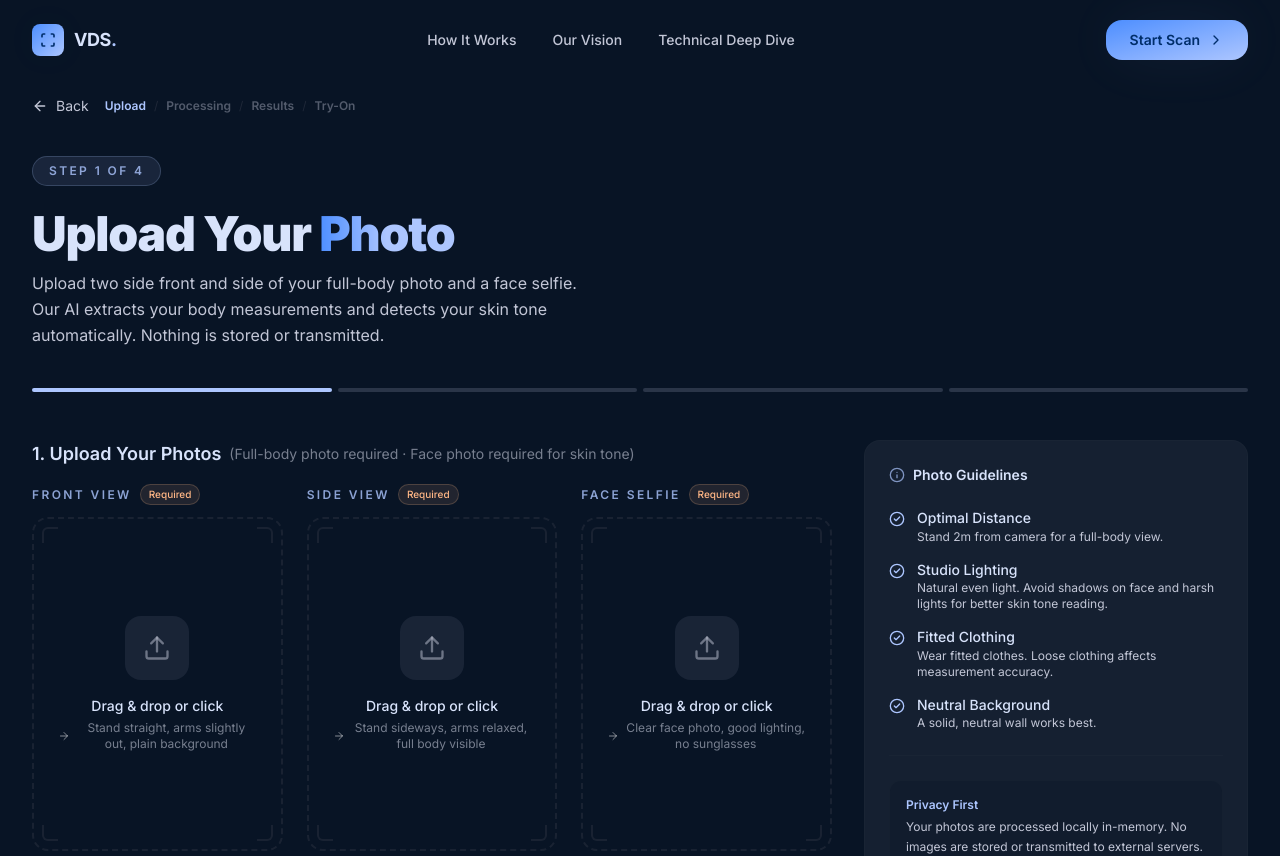
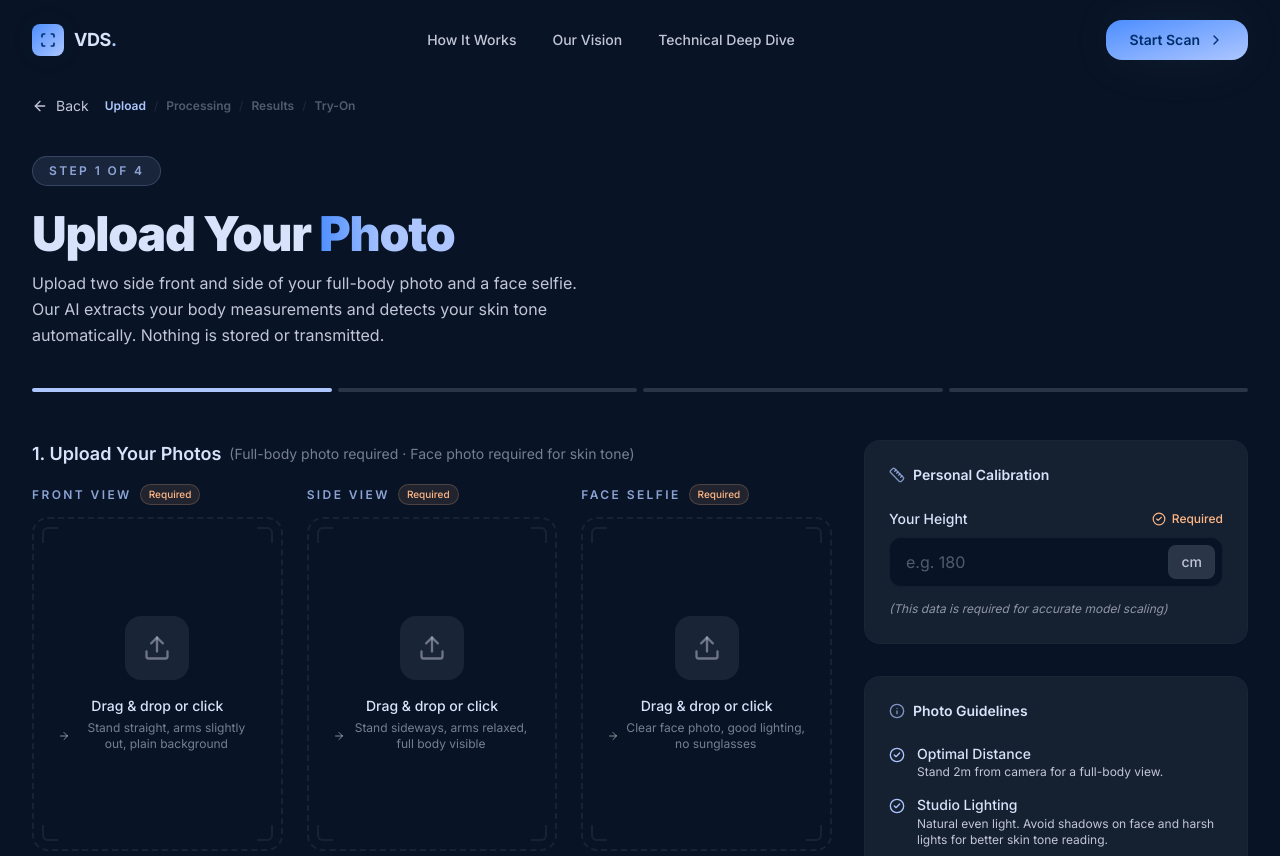
Before and after one commit to AMMMMMMAR/vds-frontend, a React (Vite) app: page /upload in a window 1280 px wide. Shown: the top 856 px of the page. Built offline with nearby package versions, Linux system fonts and the light colour scheme.

Commit message:
adding the height field to the uploading page and make the defult height when scan all to be 175 cm

```diff
--- a/src/components/upload/DropZone.jsx
+++ b/src/components/upload/DropZone.jsx
@@ -157,7 +157,7 @@ function UploadSlot({ slot, image, onUpload, onRemove, onDefault }) {
 }
 
 export default function DropZone({ onProceed }) {
-  const { uploadedImages, updateImage } = usePageFlow();
+  const { uploadedImages, updateImage, userHeight, setUserHeight } = usePageFlow();
 
   const handleUpload = (slot, file) => updateImage(slot, file);
   const handleRemove = (slot) => updateImage(slot, null);
@@ -189,7 +189,7 @@ export default function DropZone({ onProceed }) {
 
   const frontUploaded = !!uploadedImages.front;
   const sideUploaded = !!uploadedImages.side;
-  const canProceed = frontUploaded && sideUploaded;
+  const canProceed = frontUploaded && sideUploaded && userHeight.trim() !== '';
 
   return (
     <div className="flex flex-col gap-8">
@@ -238,7 +238,10 @@ export default function DropZone({ onProceed }) {
           </div>
           <div className="flex flex-col items-center text-center shrink-0">
             <button
-               onClick={() => SLOTS.forEach(slot => handleDefault(slot.id))}
+               onClick={() => {
+                 SLOTS.forEach(slot => handleDefault(slot.id));
+                 setUserHeight('175');
+               }}
                className="px-6 py-3 bg-surface-highest hover:bg-surface-highest/80 text-on-surface font-semibold rounded-xl text-sm transition-colors border border-outline-variant/20 mb-1.5 tracking-wide"
             >
               TEST SCAN ALL
--- /dev/null
+++ b/src/components/upload/PersonalCalibration.jsx
@@ -0,0 +1,51 @@
+import React from 'react';
+import { Ruler, CheckCircle2 } from 'lucide-react';
+import { usePageFlow } from '../../hooks/usePageFlow';
+
+export default function PersonalCalibration() {
+  const { userHeight, setUserHeight } = usePageFlow();
+
+  const handleHeightChange = (e) => {
+    // Only allow numbers
+    const value = e.target.value.replace(/\D/g, '');
+    setUserHeight(value);
+  };
+
+  return (
+    <div className="bg-surface-container rounded-2xl border border-outline-variant/10 p-6">
+      {/* Header */}
+      <div className="flex items-center gap-2 mb-6">
+        <Ruler className="w-4 h-4 text-primary/70" />
+        <h3 className="text-sm font-semibold text-on-surface">Personal Calibration</h3>
+      </div>
+
+      <div className="flex flex-col gap-2 mb-2">
+        <div className="flex justify-between items-center">
+          <label className="text-sm font-medium text-on-surface">Your Height</label>
+          <div className="flex items-center gap-1.5 text-tertiary">
+            <CheckCircle2 className="w-3.5 h-3.5" />
+            <span className="text-xs font-medium">Required</span>
+          </div>
+        </div>
+
+        <div className="relative">
+          <input
+            type="text"
+            value={userHeight}
+            onChange={handleHeightChange}
+            placeholder="e.g. 180"
+            className="w-full bg-surface text-on-surface rounded-xl px-4 py-3 pr-16 focus:outline-none focus:ring-2 focus:ring-primary/50 transition-shadow border border-outline-variant/20 placeholder:text-on-surface-variant/40"
+            maxLength={3}
+          />
+          <div className="absolute right-2 top-1/2 -translate-y-1/2 bg-surface-highest text-on-surface-variant px-3 py-1.5 rounded-lg text-sm font-medium border border-outline-variant/10 pointer-events-none">
+            cm
+          </div>
+        </div>
+      </div>
+
+      <p className="text-xs text-on-surface-variant/70 italic mt-3 leading-relaxed">
+        (This data is required for accurate model scaling)
+      </p>
+    </div>
+  );
+}
--- a/src/hooks/usePageFlow.jsx
+++ b/src/hooks/usePageFlow.jsx
@@ -38,6 +38,7 @@ const MOCK_RESULTS = {
 
 export function PageFlowProvider({ children }) {
   const [uploadedImages, setUploadedImages] = useState({ front: null, side: null, back: null });
+  const [userHeight, setUserHeight] = useState('');
   const [analysisResults, setAnalysisResults] = useState(MOCK_RESULTS);
   const [selectedGarments, setSelectedGarments] = useState([]);
   const [processingComplete, setProcessingComplete] = useState(false);
@@ -59,6 +60,7 @@ export function PageFlowProvider({ children }) {
   return (
     <PageFlowContext.Provider value={{
       uploadedImages, updateImage,
+      userHeight, setUserHeight,
       analysisResults, setAnalysisResults,
       selectedGarments, toggleGarment,
       processingComplete, setProcessingComplete,
--- a/src/pages/UploadPage.jsx
+++ b/src/pages/UploadPage.jsx
@@ -6,6 +6,7 @@ import Navbar from '../components/layout/Navbar';
 import Footer from '../components/layout/Footer';
 import DropZone from '../components/upload/DropZone';
 import PhotoGuidelines from '../components/upload/PhotoGuidelines';
+import PersonalCalibration from '../components/upload/PersonalCalibration';
 
 const STEPS = [
   { label: 'Upload', active: true, done: false },
@@ -89,12 +90,14 @@ export default function UploadPage() {
               <DropZone onProceed={() => navigate('/processing')} />
             </motion.div>
 
-            {/* Guidelines — takes 1/3 */}
+            {/* Right Column: Calibration & Guidelines — takes 1/3 */}
             <motion.div
               initial={{ opacity: 0, y: 24 }}
               animate={{ opacity: 1, y: 0 }}
               transition={{ delay: 0.18 }}
+              className="flex flex-col gap-8"
             >
+              <PersonalCalibration />
               <PhotoGuidelines />
             </motion.div>
           </div>
```
